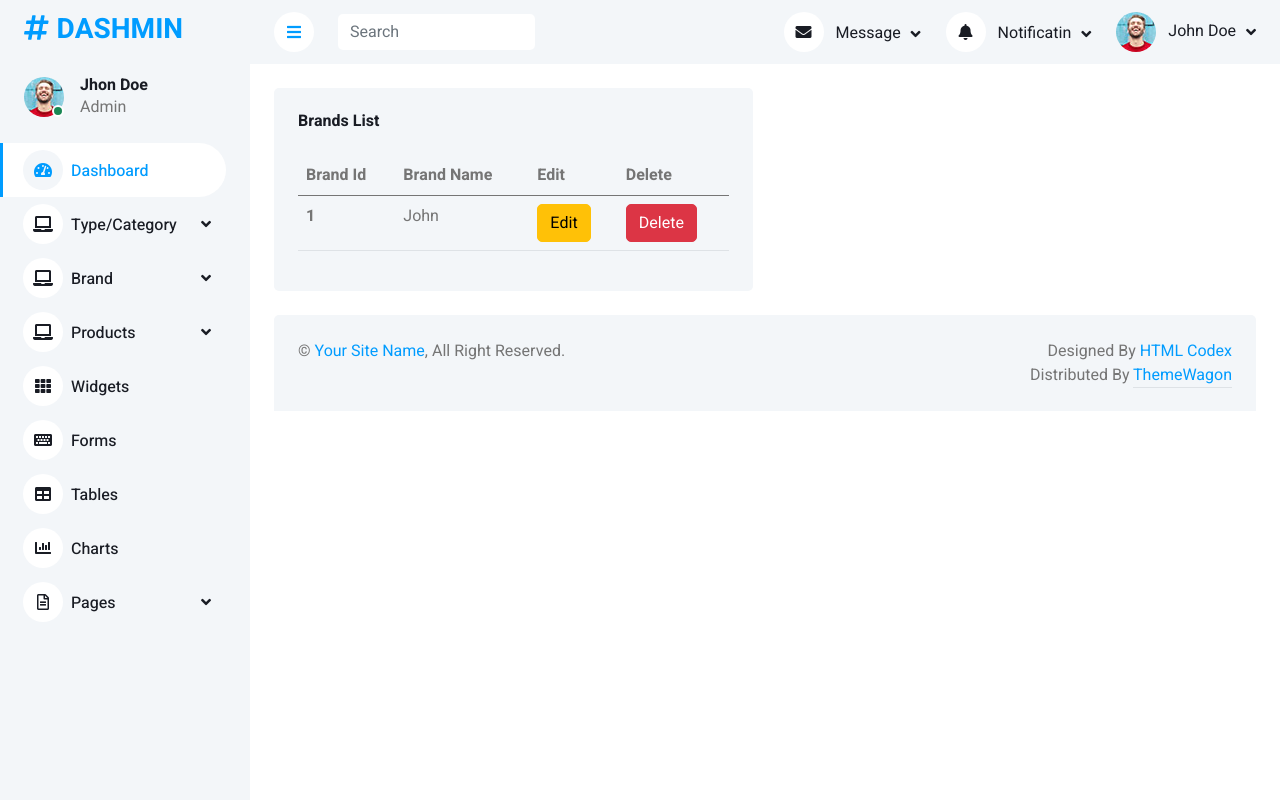
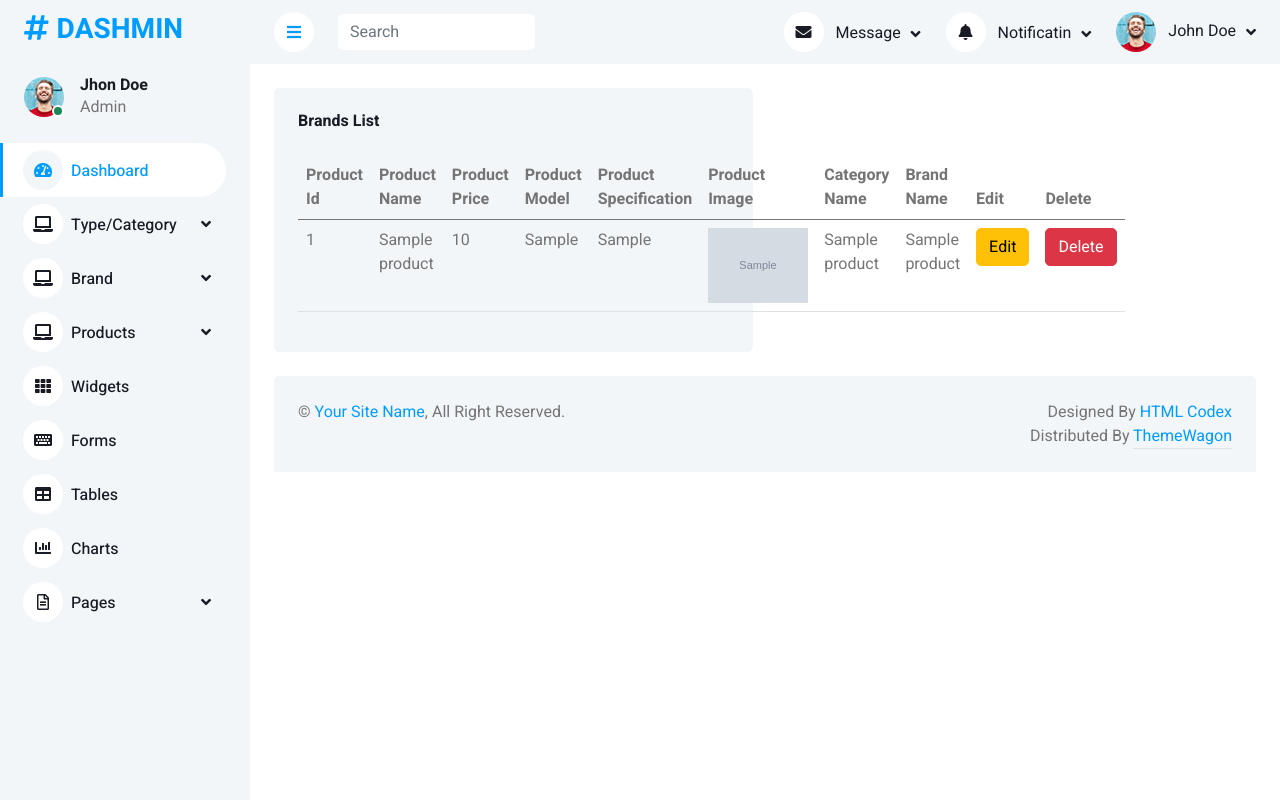
Before and after one commit to Faraz-Inam/PHPproject_2312B1, a PHP site: page /viewProduct.php in a window 1280 px wide. Run offline with PHP 8.4, Linux system fonts and the light colour scheme; tables that the repository leaves empty or names only in its code hold one stand-in row (values such as "Sample post"); grey boxes marked "Sample" are stand-in pictures; some libraries are stand-ins or nearby versions.

Commit message:
Create and Read Product (CR)

```diff
--- a/viewProduct.php
+++ b/viewProduct.php
@@ -1,5 +1,14 @@
 <?php
 include("header.php");
+
+$select = "SELECT `product_id`, `product_name`, `product_price`, `product_model`, `product_specification`, `product_image`, `category_name`, `brand_name`
+FROM `products`
+INNER JOIN `categories`
+ON `categories`.`category_id` = `products`.`category_id`
+INNER JOIN `brands`
+ON `brands`.`brand_id` = `products`.`brand_id`";
+
+$query = mysqli_query($connect, $select);
 ?>
 
 
@@ -13,20 +22,36 @@ include("header.php");
                             <table class="table table-hover">
                                 <thead>
                                     <tr>
-                                        <th scope="col">Brand Id</th>
+                                        <th scope="col">Product Id</th>
+                                        <th scope="col">Product Name</th>
+                                        <th scope="col">Product Price</th>
+                                        <th scope="col">Product Model</th>
+                                        <th scope="col">Product Specification</th>
+                                        <th scope="col">Product Image</th>
+                                        <th scope="col">Category Name</th>
                                         <th scope="col">Brand Name</th>
                                         <th scope="col">Edit</th>
                                         <th scope="col">Delete</th>
                                     </tr>
                                 </thead>
                                 <tbody>
+                                    <?php
+                                    while($fetch = mysqli_fetch_assoc($query)){ ?>
+
+
                                     <tr>
-                                        <th scope="row">1</th>
-                                        <td>John</td>
+                                        <td scope="row"> <?php echo $fetch['product_id'] ?> </td>
+                                        <td> <?php echo $fetch['product_name'] ?> </td>
+                                        <td> <?php echo $fetch['product_price'] ?> </td>
+                                        <td> <?php echo $fetch['product_model'] ?> </td>
+                                        <td> <?php echo $fetch['product_specification'] ?> </td>
+                                        <td> <img src="product_images/<?php echo $fetch['product_image'] ?> " alt="" width="100px"></td>
+                                        <td> <?php echo $fetch['category_name'] ?> </td>
+                                        <td> <?php echo $fetch['brand_name'] ?> </td>
                                         <td> <a href="" class="btn btn-warning">Edit</a> </td>
                                         <td> <a href="" class="btn btn-danger">Delete</a> </td>
                                     </tr>
-
+                              <?php  } ?>
                                 </tbody>
                             </table>
                         </div>
```
Also changed, not shown: createProduct.php (+69 -17 lines).
